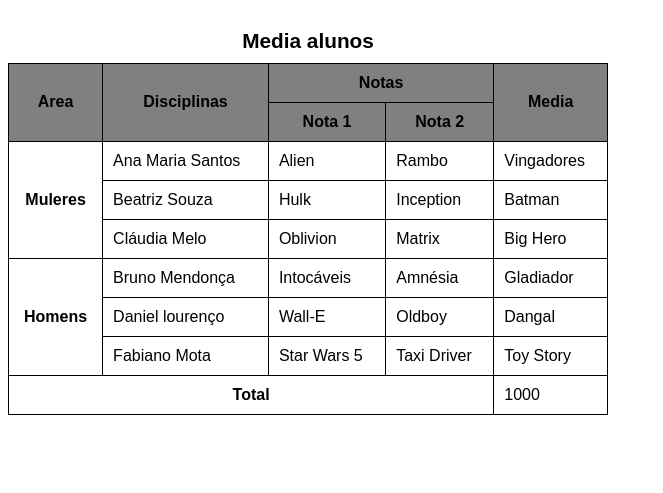
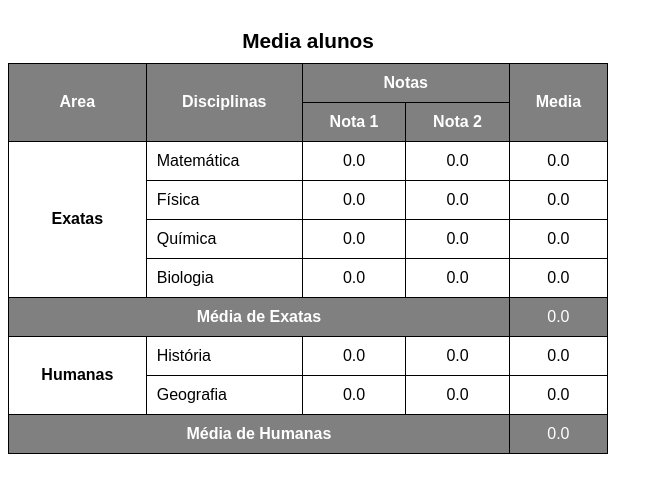
Before and after one commit to Ale1910/Estudo-HTML-e-CSS, a plain HTML site: page desafios/d013/desafio03.html in a window 1280 px wide. Shown: the part 61-554 px from the top of the page, without its empty margins (0-663 px from the left). Drawn offline with Linux system fonts and the light colour scheme.

Commit message:
Update desafio03.html

```diff
--- a/desafios/d013/desafio03.html
+++ b/desafios/d013/desafio03.html
@@ -24,12 +24,25 @@
         thead > tr > th {
             position: sticky;
             top: -1px;
+            border: 1px solid black;
             background-color: gray;
+            color: white;
         }
 
         th, td {
             border: 1px solid;
             padding: 10px;
+        }
+
+         .md {
+            border: 1px solid black;
+            background-color: gray;
+            color: white;
+        }
+
+        #nm {
+            text-align: center;
+            border: 1px solid black;
         }
     </Style>
 </head>
@@ -43,7 +56,7 @@
             <tr>
                 <th rowspan="2" scope="col">Area</th>
                 <th rowspan="2" scope="col">Disciplinas</th>
-                <th colspan="2" scope="col">Notas</th>
+                <th colspan="2" scope="colgroup">Notas</th>
                 <th rowspan="2" scope="col">Media</th>
             </tr>
             <tr>
@@ -53,50 +66,52 @@
         </thead>
         <tbody>
              <tr>
-                 <th rowspan="3" scope="rowgroup">Muleres</th>
-                 <td>Ana Maria Santos</td>
-                 <td>Alien</td>
-                 <td>Rambo</td>
-                 <td>Vingadores</td>
+                 <th rowspan="4" scope="rowgroup">Exatas</th>
+                 <td>Matemática</td>
+                 <td id="nm">0.0</td>
+                 <td id="nm">0.0</td>
+                 <td id="nm">0.0</td>
              </tr>
              <tr>
-                <td>Beatriz Souza</td>
-                <td>Hulk</td>
-                <td>Inception</td>
-                <td>Batman</td>
+                <td>Física</td>
+                <td id="nm">0.0</td>
+                <td id="nm">0.0</td>
+                <td id="nm">0.0</td>
             </tr>
             <tr>
-                <td>Cláudia Melo</td>
-                <td>Oblivion</td>
-                <td>Matrix</td>
-                <td>Big Hero</td>
+                <td>Química</td>
+                <td id="nm">0.0</td>
+                <td id="nm">0.0</td>
+                <td id="nm">0.0</td>
             </tr>
             <tr>
-                <th rowspan="3" scope="rowgroup">Homens</th>
-                <td>Bruno Mendonça</td>
-                <td>Intocáveis</td>
-                <td>Amnésia</td>
-                <td>Gladiador</td>
+                <td>Biologia</td>
+                <td id="nm">0.0</td>
+                <td id="nm">0.0</td>
+                <td id="nm">0.0</td>
             </tr>
             <tr>
-                <td>Daniel lourenço</td>
-                <td>Wall-E</td>
-                <td>Oldboy</td>
-                <td>Dangal</td>
+                <th class="md" colspan="4" scope="row">Média de Exatas</td>
+                <td class="md" id="nm">0.0</td>
             </tr>
             <tr>
-                <td>Fabiano Mota</td>
-                <td>Star Wars 5</td>
-                <td>Taxi Driver</td>
-                <td>Toy Story</td>
+                <th rowspan="2" scope="rowgroup">Humanas</th>
+                 <td>História</td>
+                 <td id="nm">0.0</td>
+                 <td id="nm">0.0</td>
+                 <td id="nm">0.0</td>
+            </tr>
+            <tr>
+                <td>Geografia</td>
+                <td id="nm">0.0</td>
+                <td id="nm">0.0</td>
+                <td id="nm">0.0</td>
+            </tr>
+            <tr>
+                <th class="md" colspan="4" scope="row">Média de Humanas</td>
+                <td class="md" id="nm">0.0</td>
             </tr>
         </tbody>
-        <tfoot>
-            <tr>
-                <th colspan="4" scope="row">Total</th>
-                <td>1000</td>
-            </tr>
-        </tfoot>
     </table>
 </body>
 </html>
```
